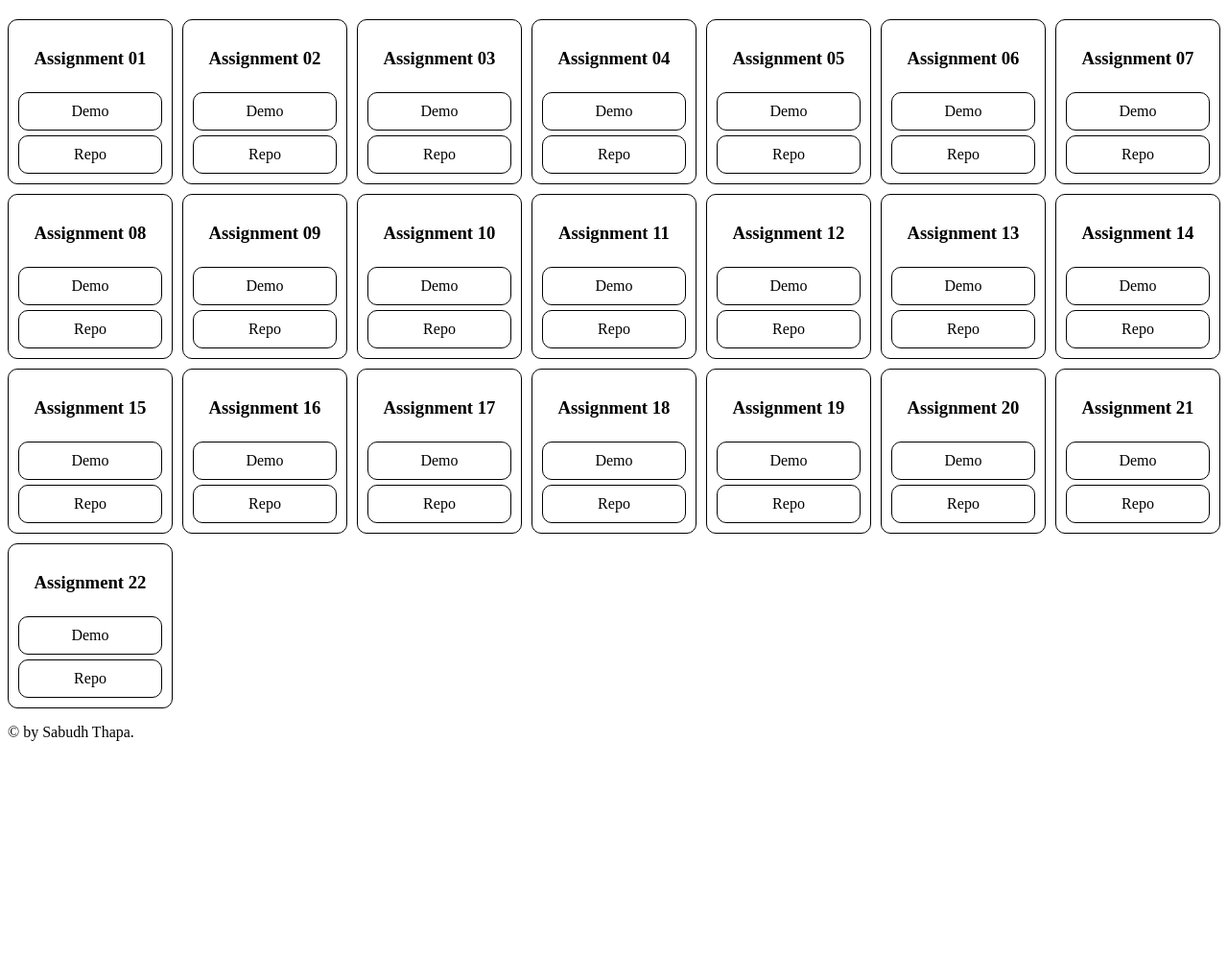
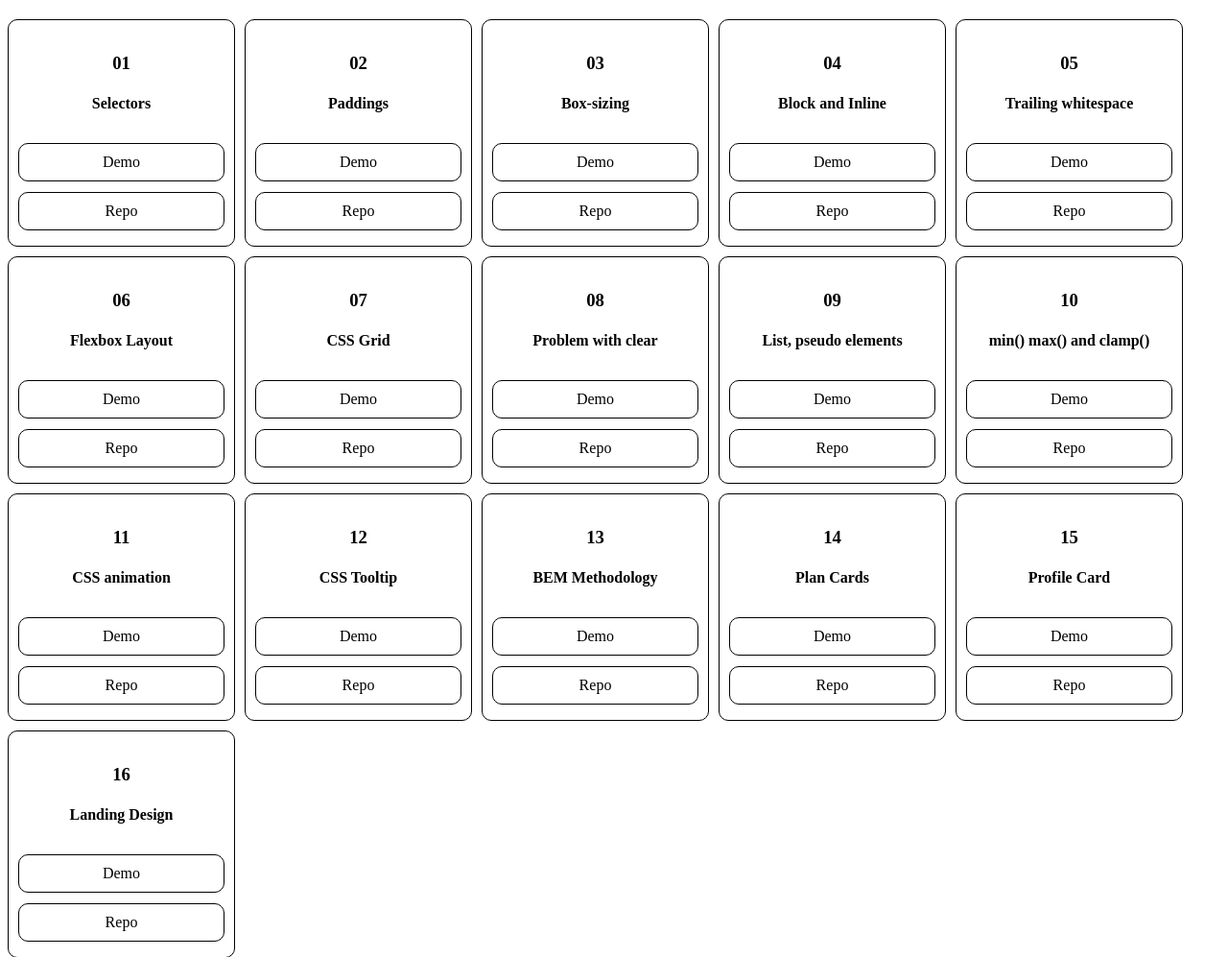
Before and after one commit to tsabudh/internship, a PHP site: page /css-course/index.html in a window 1280 px wide. Shown: the part 107-1104 px from the top of the page at 96% size. Before the commit the page ends 879 px from the top, so only its background shows below. Run offline with PHP 8.4, Linux system fonts and the light colour scheme.

Commit message:
github structure corrected

```diff
--- a/css-course/index.html
+++ b/css-course/index.html
@@ -14,7 +14,7 @@
 
     <header class="breadcrumbs">
         <h1>
-          Outside Internship
+            Outside Internship
         </h1>
         <h2>
             CSS-Assignments
@@ -24,7 +24,8 @@
 
         <div class="card">
             <div class="card__title">
-                <h3>Assignment 01</h3>
+                <h3> 01</h3>
+                <h4>Selectors</h4>
             </div>
 
             <a href="./css-assignment-01/" target="_blank">
@@ -38,7 +39,8 @@
 
         <div class="card">
             <div class="card__title">
-                <h3>Assignment 02</h3>
+                <h3> 02</h3>
+                <h4>Paddings</h4>
             </div>
 
             <a href="./css-assignment-02/" target="_blank">
@@ -52,7 +54,9 @@
 
         <div class="card">
             <div class="card__title">
-                <h3>Assignment 03</h3>
+                <h3> 03</h3>
+
+                <h4>Box-sizing</h4>
             </div>
 
             <a href="./css-assignment-03/" target="_blank">
@@ -66,21 +70,8 @@
 
         <div class="card">
             <div class="card__title">
-                <h3>Assignment 04</h3>
-            </div>
-
-            <a href="./css-assignment-02/" target="_blank">
-                <div class="card__btn--demo">Demo</div>
-            </a>
-
-            <a href="https://github.com/tsabudh/internship/tree/dev/css-course/css-assignment-02" target="_blank">
-                <div class="card__btn--repo">Repo</div>
-            </a>
-        </div>
-
-        <div class="card">
-            <div class="card__title">
-                <h3>Assignment 05</h3>
+                <h3> 04</h3>
+                <h4>Block and Inline</h4>
             </div>
 
             <a href="./css-assignment-04/" target="_blank">
@@ -94,7 +85,8 @@
 
         <div class="card">
             <div class="card__title">
-                <h3>Assignment 06</h3>
+                <h3> 05</h3>
+                <h4>Trailing whitespace</h4>
             </div>
 
             <a href="./css-assignment-05/" target="_blank">
@@ -106,11 +98,12 @@
             </a>
         </div>
 
-
-
         <div class="card">
             <div class="card__title">
-                <h3>Assignment 07</h3>
+                <h3> 06</h3>
+                <a href="https://www.figma.com/file/38gD1WbpNrFEVIOGhEnMkX/Internship-2022-CSS_Flex" target="_blank">
+                    <h4>Flexbox Layout </h4>
+                </a>
             </div>
 
             <a href="./css-assignment-06/" target="_blank">
@@ -121,9 +114,15 @@
                 <div class="card__btn--repo">Repo</div>
             </a>
         </div>
+
+
+
         <div class="card">
             <div class="card__title">
-                <h3>Assignment 08</h3>
+                <h3> 07</h3>
+                <a href="https://www.figma.com/file/hBMck5xWh5foDE3hroXNOq/Internship-2022-CSS_Grid?t=byfgPQ3lcZVytyOs-0" target="_blank">
+                    <h4>CSS Grid </h4>
+                </a>
             </div>
 
             <a href="./css-assignment-07/" target="_blank">
@@ -136,7 +135,8 @@
         </div>
         <div class="card">
             <div class="card__title">
-                <h3>Assignment 09</h3>
+                <h3> 08</h3>
+                <h4>Problem with clear</h4>
             </div>
 
             <a href="./css-assignment-08/" target="_blank">
@@ -149,7 +149,8 @@
         </div>
         <div class="card">
             <div class="card__title">
-                <h3>Assignment 10</h3>
+                <h3> 09</h3>
+                <h4>List, pseudo elements</h4>
             </div>
 
             <a href="./css-assignment-09/" target="_blank">
@@ -162,7 +163,8 @@
         </div>
         <div class="card">
             <div class="card__title">
-                <h3>Assignment 11</h3>
+                <h3>10 </h3>
+                <h4>min() max() and clamp()</h4>
             </div>
 
             <a href="./css-assignment-10/" target="_blank">
@@ -175,7 +177,8 @@
         </div>
         <div class="card">
             <div class="card__title">
-                <h3>Assignment 12</h3>
+                <h3> 11</h3>
+                <h4>CSS animation</h4>
             </div>
 
             <a href="./css-assignment-11/" target="_blank">
@@ -188,7 +191,8 @@
         </div>
         <div class="card">
             <div class="card__title">
-                <h3>Assignment 13</h3>
+                <h3> 12</h3>
+                <h4>CSS Tooltip</h4>
             </div>
 
             <a href="./css-assignment-12/" target="_blank">
@@ -201,7 +205,10 @@
         </div>
         <div class="card">
             <div class="card__title">
-                <h3>Assignment 14</h3>
+                <h3> 13</h3>
+                <a href="https://www.figma.com/file/GFT7C9Yxon9IFG005MU4pu/Internship-2022-CSS_Methodology?node-id=0%3A1&t=zelszXIabXARhEmd-0" target="_blank">
+                    <h4>BEM Methodology </h4>
+                </a>
             </div>
 
             <a href="./css-assignment-13/" target="_blank">
@@ -214,7 +221,10 @@
         </div>
         <div class="card">
             <div class="card__title">
-                <h3>Assignment 15</h3>
+                <h3> 14</h3>
+                <a href="https://www.figma.com/file/GFT7C9Yxon9IFG005MU4pu/Internship-2022-CSS_Methodology?node-id=0%3A1&t=zelszXIabXARhEmd-0" target="_blank">
+                    <h4>Plan Cards </h4>
+                </a>
             </div>
 
             <a href="./css-assignment-14/" target="_blank">
@@ -225,11 +235,12 @@
                 <div class="card__btn--repo">Repo</div>
             </a>
         </div>
-
-
         <div class="card">
             <div class="card__title">
-                <h3>Assignment 16</h3>
+                <h3> 15</h3>
+                <a href="https://www.figma.com/file/cY5ft1og5BhpHhgIUKwwsj/Css-Assessment-2?node-id=0%3A1&t=Q9ye7yxyK7NqsmhS-1" target="_blank">
+                    <h4>Profile Card</h4>
+                </a>
             </div>
 
             <a href="./css-assignment-15/" target="_blank">
@@ -240,9 +251,14 @@
                 <div class="card__btn--repo">Repo</div>
             </a>
         </div>
+
+
         <div class="card">
             <div class="card__title">
-                <h3>Assignment 17</h3>
+                <h3> 16</h3>
+                <a href="https://www.figma.com/file/taC5spWP8qcnzOv8NhPFz0/Internship-2022-CSS_Assessment_16?node-id=0%3A1&t=wnRMZc2guQUkGOt0-1" target="_blank">
+                    <h4>Landing Design</h4>
+                </a>
             </div>
 
             <a href="./css-assignment-16/" target="_blank">
@@ -255,7 +271,8 @@
         </div>
         <div class="card">
             <div class="card__title">
-                <h3>Assignment 18</h3>
+                <h3> 17</h3>
+                <h4>definition</h4>
             </div>
 
             <a href="./css-assignment-17/" target="_blank">
@@ -268,7 +285,8 @@
         </div>
         <div class="card">
             <div class="card__title">
-                <h3>Assignment 19</h3>
+                <h3> 18</h3>
+                <h4>definition</h4>
             </div>
 
             <a href="./css-assignment-18/" target="_blank">
@@ -281,7 +299,8 @@
         </div>
         <div class="card">
             <div class="card__title">
-                <h3>Assignment 20</h3>
+                <h3> 19</h3>
+                <h4>definition</h4>
             </div>
 
             <a href="./css-assignment-19/" target="_blank">
@@ -294,7 +313,8 @@
         </div>
         <div class="card">
             <div class="card__title">
-                <h3>Assignment 21</h3>
+                <h3> 20</h3>
+                <h4>definition</h4>
             </div>
 
             <a href="./css-assignment-20/" target="_blank">
@@ -307,7 +327,8 @@
         </div>
         <div class="card">
             <div class="card__title">
-                <h3>Assignment 22</h3>
+                <h3> 21</h3>
+                <h4>definition</h4>
             </div>
 
             <a href="./css-assignment-21/" target="_blank">
@@ -315,6 +336,20 @@
             </a>
 
             <a href="https://github.com/tsabudh/internship/tree/dev/css-course/css-assignment-21" target="_blank">
+                <div class="card__btn--repo">Repo</div>
+            </a>
+        </div>
+        <div class="card">
+            <div class="card__title">
+                <h3> 22</h3>
+                <h4>definition</h4>
+            </div>
+
+            <a href="./css-assignment-22/" target="_blank">
+                <div class="card__btn--demo">Demo</div>
+            </a>
+
+            <a href="https://github.com/tsabudh/internship/tree/dev/css-course/css-assignment-22" target="_blank">
                 <div class="card__btn--repo">Repo</div>
             </a>
         </div>
--- a/css/internship.css
+++ b/css/internship.css
@@ -18,7 +18,7 @@
     align-items: center;
 }
 .card{
-    min-width: 15rem;
+    min-width: 21.5rem;
     aspect-ratio: 1;
     border: 1px solid black;
     border-radius: 1rem;
@@ -31,7 +31,11 @@
     text-align: center;
 
 }
+.card:nth-child(n + 17){
+display: none;
+}
 .card a{
+
     display: block;
     padding: 1rem 1.6rem;
     border: 1px solid black;
@@ -39,3 +43,7 @@
     margin-top: 0.5rem;
 
 }
+.card__title a{
+padding: 0;
+border: none;
+}
--- a/html-course/assignment-01/index.html
+++ b/html-course/html-assignment-01/index.html
@@ -219,7 +219,7 @@
                     </div>
 
                     <a class="button__link" type="submit">Submit</a>
-                    <button type="submit">Submit Button</button>
+
                 </div>
 
             </div>
```
Also changed, not shown: html-course/index.html (+22 -22 lines), index.html (+24 -8 lines), html-course/html-assignment-01/css/assignment-01.css (renamed from html-course/assignment-01/css/assignment-01.css), html-course/html-assignment-01/img/image1.jpeg (renamed from html-course/assignment-01/img/image1.jpeg).
